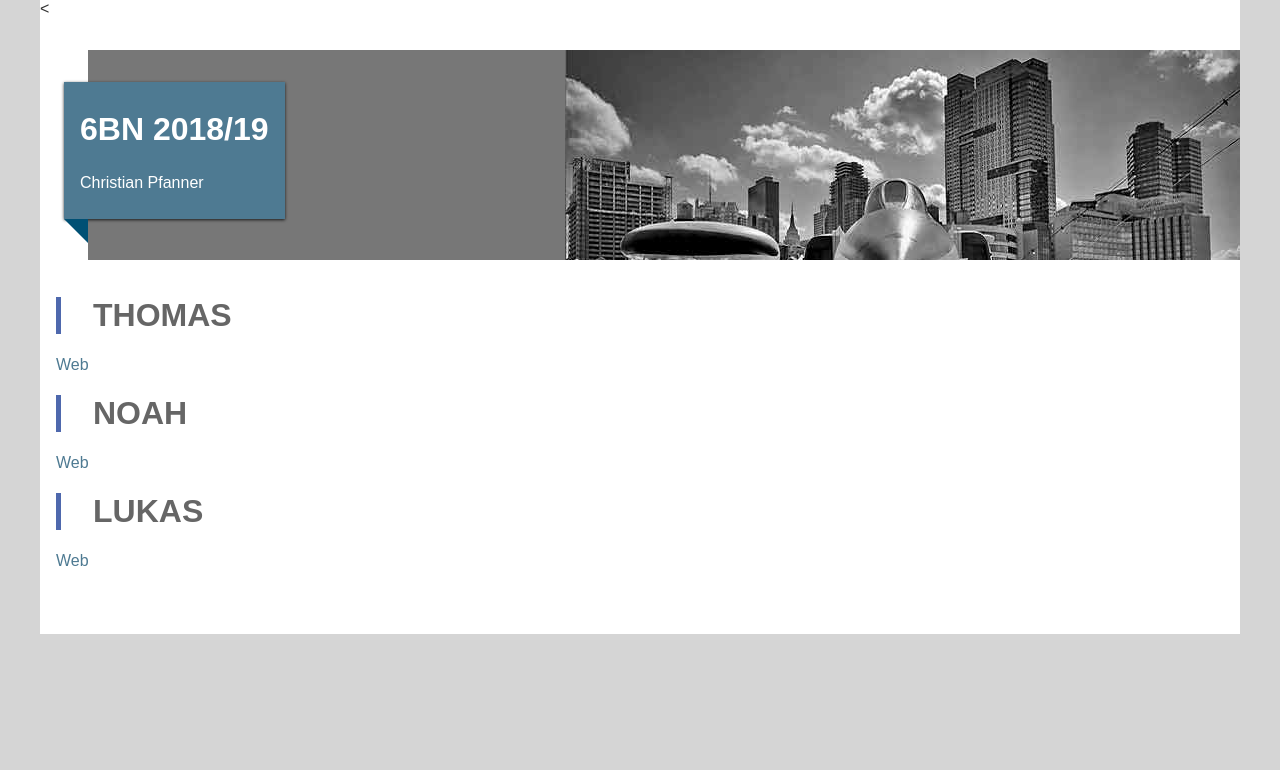
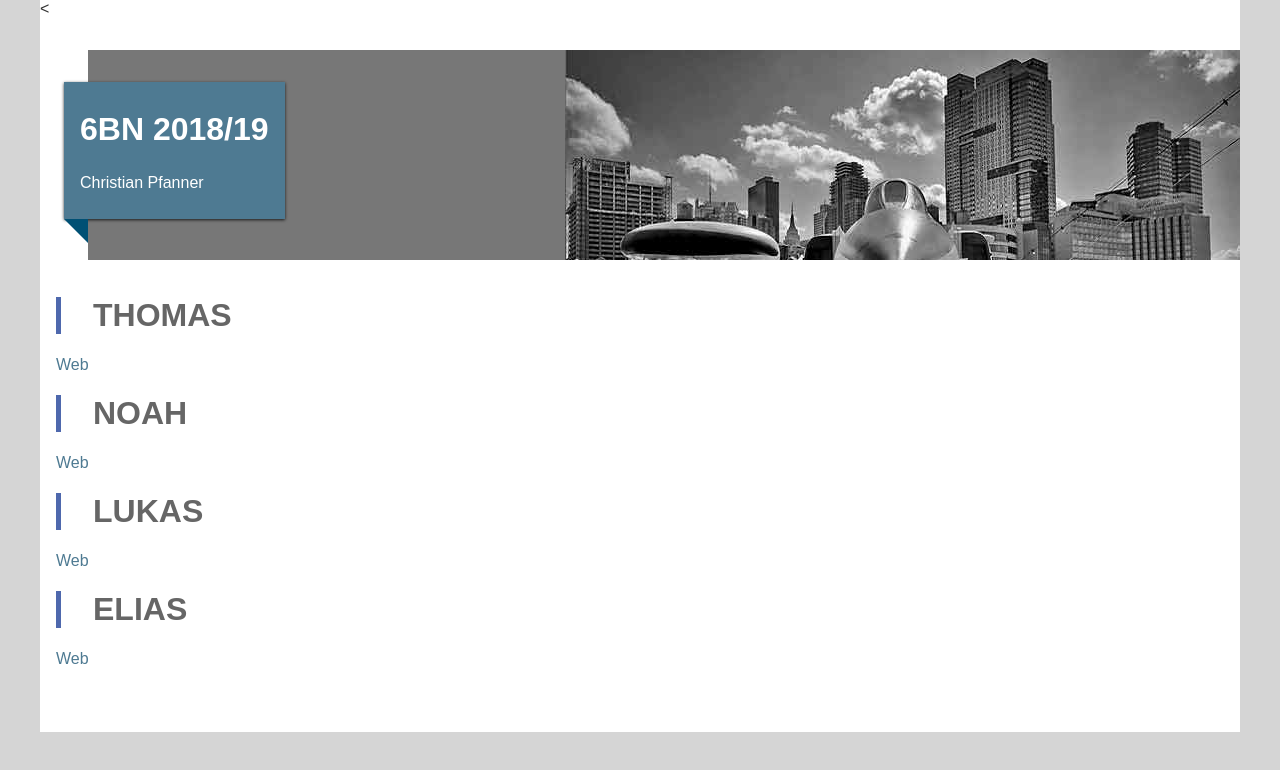
Before and after one commit to chripf/6bn2018-19, a plain HTML site: page index.html in a window 1280 px wide. Drawn offline with Linux system fonts and the light colour scheme.

Commit message:
add elias website link

```diff
--- a/index.html
+++ b/index.html
@@ -72,7 +72,11 @@
 			{
 				name: "Lukas",
 				website: "https://LukasMoosbrugger.github.io/Astronomie/"
-			}
+			},
+			{
+				name: "Elias",
+				website: "https://elivondi.github.io/Deus-Vult/"
+			},
         ]
 
 
```
